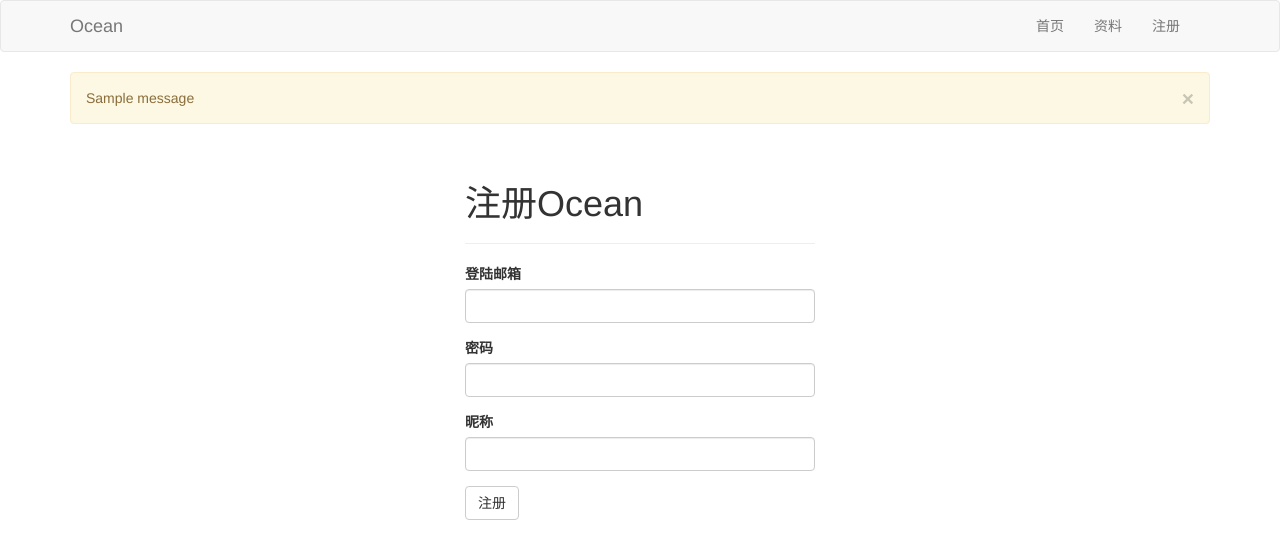
After one commit to yiyuhao/Ocean, a Flask app: page /register in a window 1280 px wide. The commit adds this page. Shown: the top 559 px of the page. Run offline with Flask 2, Linux system fonts and the light colour scheme; tables that the repository leaves empty hold one stand-in row (values such as "Sample post"); one stand-in notice (Sample message) is shown; some libraries are stand-ins or nearby versions.

Commit message:
user register
yiyuhao
2017年7月1日 20:29:55

```diff
--- a/app/__init__.py
+++ b/app/__init__.py
@@ -1,6 +1,7 @@
 from flask import Flask
 from config import config
 from flask_bootstrap import Bootstrap
+
 from flask_moment import Moment
 from flask_mail import Mail
 from flask_sqlalchemy import SQLAlchemy
@@ -26,5 +27,7 @@ def create_app(config_name):
     # 注册蓝图
     from .main import main as main_blueprint
     app.register_blueprint(main_blueprint)
+    from .auth import auth as auth_blueprint
+    app.register_blueprint(auth_blueprint)
 
     return app
--- a/app/auth/__init__.py
+++ b/app/auth/__init__.py
@@ -0,0 +1,5 @@
+from flask import Blueprint
+
+auth = Blueprint('auth', __name__)
+
+from . import forms, views
--- /dev/null
+++ b/app/auth/forms.py
@@ -0,0 +1,32 @@
+from wtforms.validators import DataRequired, EqualTo, Length, Email, Regexp
+from wtforms import StringField, PasswordField, SubmitField, BooleanField
+from wtforms import ValidationError
+from wtforms.ext.i18n.form import Form
+from flask_wtf import FlaskForm
+from ..models import User
+
+
+class BaseForm(Form):
+    LANGUAGES = ['zh']
+
+
+class LoginForm(FlaskForm):
+    user_email = StringField('邮箱', validators=[DataRequired(), Length(4, 64), Email()])
+    user_password = PasswordField('密码', validators=[DataRequired(), Length(4, 64)])
+    remember_me = BooleanField('记住我')
+    submit = SubmitField('登陆')
+
+
+class RegistrationForm(FlaskForm):
+    user_email = StringField('登陆邮箱', validators=[DataRequired(), Length(4, 64)])
+    user_password = PasswordField('密码', validators=[DataRequired(), Length(4, 64)])
+    user_name = StringField('昵称', validators=[DataRequired(), Length(1, 64)])
+    submit = SubmitField('注册')
+
+    def validate_email(self, field):
+        if User.query.filter_by(user_email=field.data).first():
+            raise ValidationError('邮箱已存在')
+
+    def validate_username(self, field):
+        if User.query.filter_by(user_name=field.data).first():
+            raise ValidationError('昵称已存在~ 换一个吧')
--- /dev/null
+++ b/app/auth/views.py
@@ -0,0 +1,19 @@
+from flask import render_template, url_for, flash, redirect
+from ..models import User
+from .forms import RegistrationForm
+from . import auth
+from app import db
+
+
+@auth.route('/register', methods=['GET', 'POST'])
+def register():
+    form = RegistrationForm()
+    if form.validate_on_submit():
+        user = User(user_name=form.user_name.data,
+                    user_email=form.user_email.data,
+                    user_password=form.user_password.data)
+        db.session.add(user)
+        db.session.commit()
+        flash('你已注册成功')
+        return redirect(url_for('main.index'))
+    return render_template("auth/register.html", form=form)
--- /dev/null
+++ b/app/templates/auth/register.html
@@ -0,0 +1,17 @@
+{% extends "base.html" %}
+{% import "bootstrap/wtf.html" as wtf %}
+
+{% block title %}
+    Ocean - 注册
+{% endblock %}
+
+{% block page_content %}
+    <div class="col-md-4 col-md-offset-4">
+        <div class="page-header">
+            <h1>注册Ocean</h1>
+        </div>
+        <div>
+            {{ wtf.quick_form(form) }}
+        </div>
+    </div>
+{% endblock %}
--- a/app/templates/base.html
+++ b/app/templates/base.html
@@ -23,7 +23,7 @@
                  <ul class="nav navbar-nav">
                      <li><a href="/">首页</a></li>
                      <li><a href="">资料</a></li>
-                     <li><a href="">登录</a></li>
+                     <li><a href="{{ url_for('auth.register') }}">注册</a></li>
                      <li></li>
                  </ul>
              </div>
@@ -31,6 +31,19 @@
     </nav>
 {% endblock %}
 
+{% block content %}
+<div class="container">
+    {% for message in get_flashed_messages() %}
+    <div class="alert alert-warning">
+        <button type="button" class="close" data-dismiss="alert">&times;</button>
+        {{ message }}
+    </div>
+    {% endfor %}
+
+    {% block page_content %}{% endblock %}
+</div>
+{% endblock %}
+
 {% block scripts %}
     {{ super() }}
     {{ moment.include_moment() }}
```
